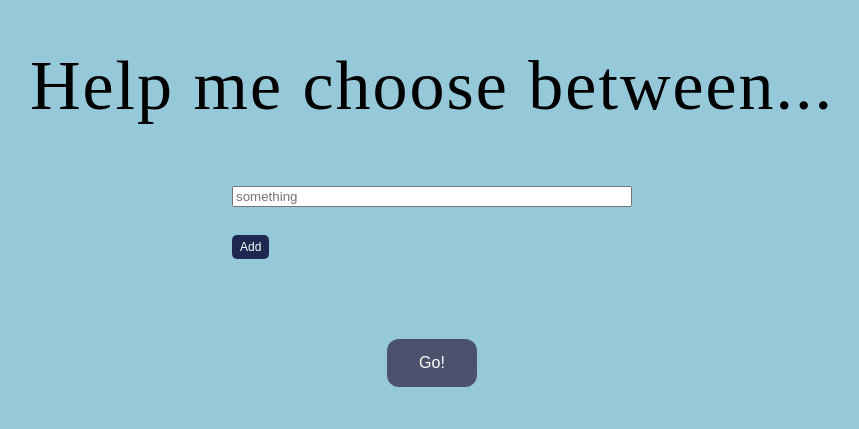
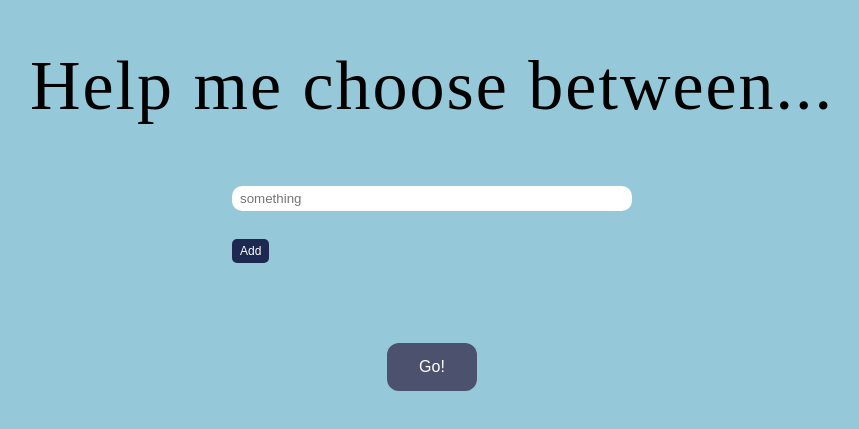
Before and after one commit to MichelleArbo/helpmechoose, a plain HTML site: page index.html in a window 1280 px wide. Shown: the part 151-580 px from the top of the page, without its empty margins (208-1067 px from the left). Drawn offline with Linux system fonts and the light colour scheme.

Commit message:
day2 update

```diff
--- a/main.css
+++ b/main.css
@@ -27,6 +27,9 @@ h1 {
 
 input{
   margin-top: 10px;
+  border-radius: 10px;
+  border: none;
+  padding: 5px 8px;
 }
 
 .addOption{
```
